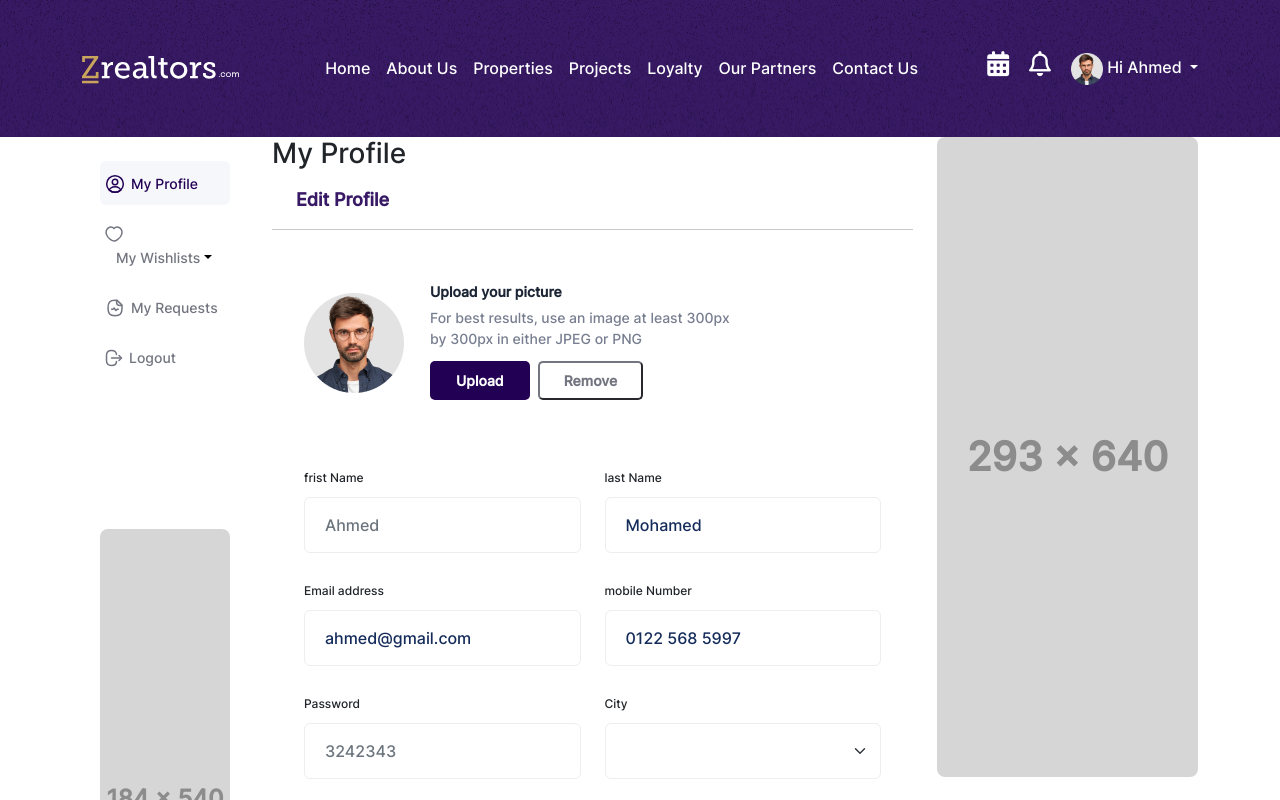
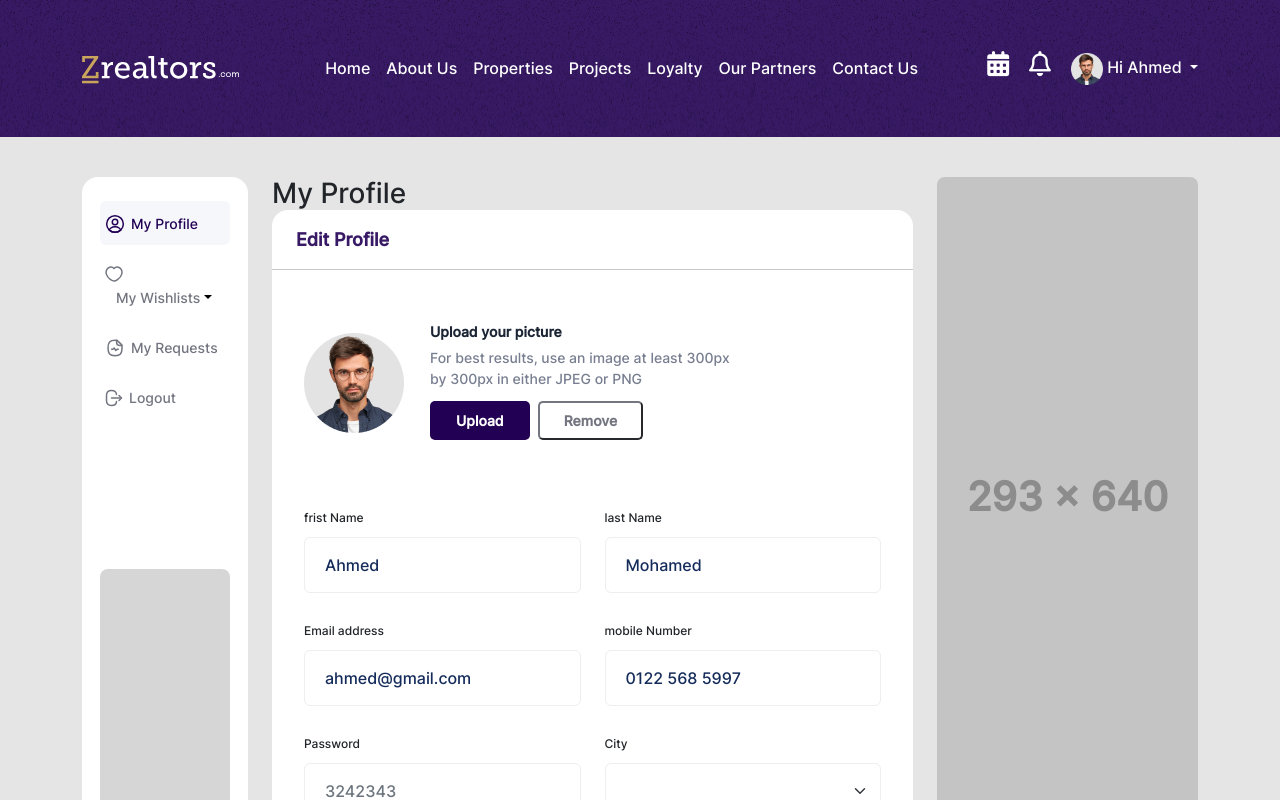
Before and after one commit to ElsayedTork/zrealror_vue, a Vue app: page /edit in a window 1280 px wide. Shown: the top 800 px of the page. Built offline with nearby package versions, Linux system fonts and the light colour scheme.

Commit message:
handle new comments

```diff
--- a/src/component/editProfile/index.vue
+++ b/src/component/editProfile/index.vue
@@ -193,7 +193,7 @@ import customButton from './../../component/shared/customButton/index.vue';
 export default {
   data() {
     return {
-      fristName: this.$store.state.profileData.FristName,
+      fristName: this.$store.state.profileData.fristName,
       lastName: this.$store.state.profileData.lastName,
       email: this.$store.state.profileData.email,
       mobile: this.$store.state.profileData.mobile,
@@ -324,6 +324,7 @@ export default {
   }
 }
 
+
 @media (max-width: 576px) {
   .edit__body__image {
     display: block;
--- a/src/pages/edit/index.vue
+++ b/src/pages/edit/index.vue
@@ -29,3 +29,9 @@ export default {
   },
 };
 </script>
+<style lang="scss" scoped>
+.profile {
+  padding-block-start: 40px;
+  background-color: #e5e5e5;
+}
+</style>
--- a/src/pages/profile/index.vue
+++ b/src/pages/profile/index.vue
@@ -99,14 +99,7 @@ export default {
       }
     }
   }
-}
-
-hr {
-  color: #aaa;
-  font-size: 1.375rem;
-}
-
-.profile__end {
+  &__end {
     .profile__end__add {
       height: 640px;
       width: 100%;
@@ -118,6 +111,12 @@ hr {
         color: var(--advertisement-text-color);
       }
     }
+  }
+}
+
+hr {
+  color: #aaa;
+  font-size: 1.375rem;
 }
 
 @media (max-width: 576px) {
```
Lines whose indentation alone changed are shown as unchanged.
